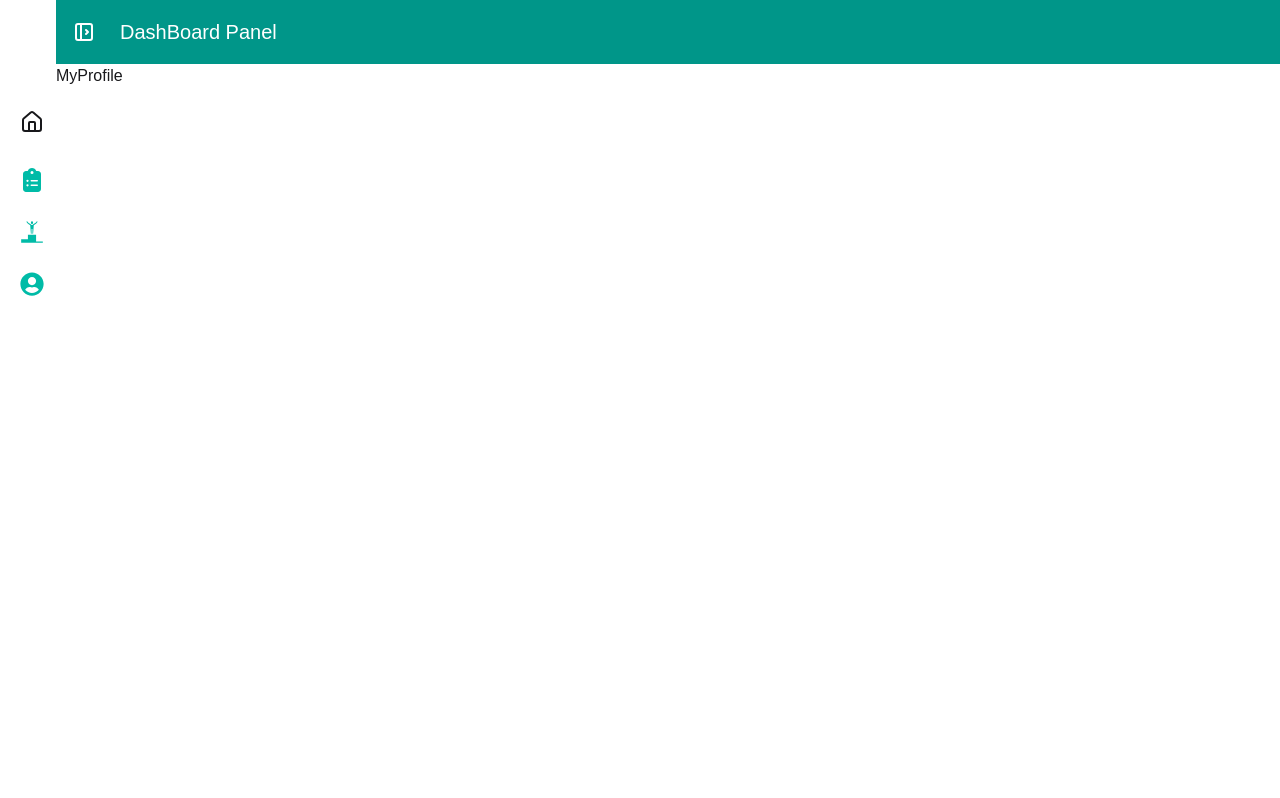
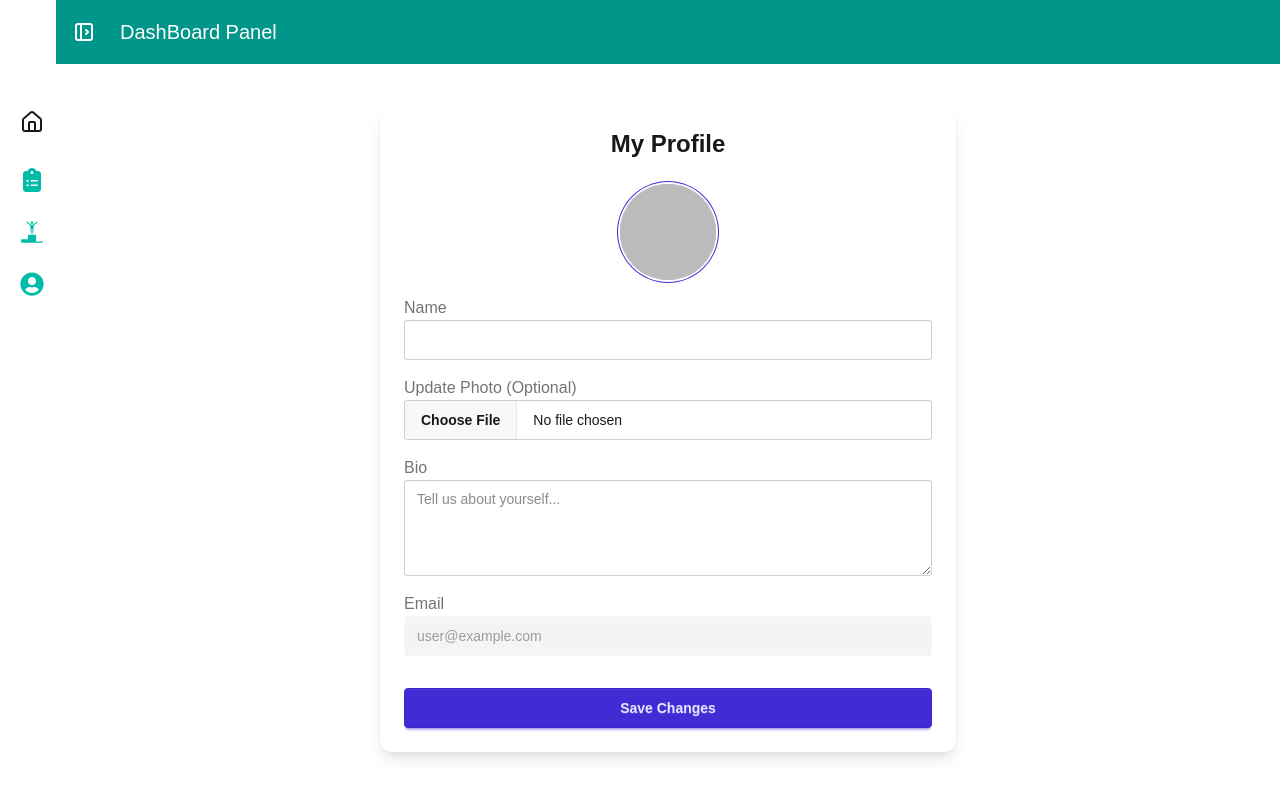
Before and after one commit to mehedihasanshohan/contestverse, a React (Vite) app: page /dashboard/my-profile in a window 1280 px wide. Built offline with nearby package versions, Linux system fonts and the light colour scheme; no server answers; sample sign-in values are in the browser's storage.

Commit message:
updadte user profile data

```diff
--- a/src/pages/Auth/Register.jsx
+++ b/src/pages/Auth/Register.jsx
@@ -39,7 +39,8 @@ const Register = () => {
         const userInfo = {
           email: data.email,
           displayName: data.name,
-          photoURL: photoURL
+          photoURL: photoURL,
+          bio: ''
         }
         axiosSecure.post('/users', userInfo)
           .then(res => {
--- a/src/pages/contests/DetailsContest.jsx
+++ b/src/pages/contests/DetailsContest.jsx
@@ -3,11 +3,13 @@ import { useQuery } from "@tanstack/react-query";
 import useAxiosSecure from "../../hooks/useAxiosSecure";
 import useAuth from "../../hooks/useAuth";
 import { useEffect, useState } from "react";
+import useRole from './../../hooks/useRole';
 
 const DetailsContest = () => {
   const { id } = useParams();
   const axiosSecure = useAxiosSecure();
   const { user } = useAuth();
+  const { role } = useRole();
   const [isEnded, setIsEnded] = useState(false);
 
   const [countdown, setCountdown] = useState("");
@@ -140,7 +142,7 @@ const DetailsContest = () => {
           <button className="btn btn-disabled w-full">Contest Ended</button>
         )}
 
-        {user && !isEnded  && (
+        {user && !isEnded && role !== 'creator'  && (
           <button onClick={handlePayment} className="btn btn-primary w-full">
             Register & Pay
           </button>
--- a/src/pages/dashboard/Normal-User/MyProfile.jsx
+++ b/src/pages/dashboard/Normal-User/MyProfile.jsx
@@ -1,9 +1,146 @@
-import React from 'react'
+import { useForm } from "react-hook-form";
+import { useQuery } from "@tanstack/react-query";
+import Swal from "sweetalert2";
+import { useEffect } from "react";
+import axios from "axios";
+import useAxiosSecure from "../../../hooks/useAxiosSecure";
+import useAuth from "../../../hooks/useAuth";
 
 const MyProfile = () => {
+  const axiosSecure = useAxiosSecure();
+  const { user, updateUserProfile } = useAuth();
+
+  // ImgBB API Key (from env)
+  const image_hosting_key = import.meta.env.VITE_image_host;
+  const image_hosting_api = `https://api.imgbb.com/1/upload?key=${image_hosting_key}`;
+
+  const { register, handleSubmit, reset, watch } = useForm();
+
+  // 1. Fetch current user data from DB
+  const { data: profile = {}, refetch } = useQuery({
+    queryKey: ["myProfile", user?.email],
+    enabled: !!user?.email,
+    queryFn: async () => {
+      const res = await axiosSecure.get("/users/profile");
+      return res.data;
+    },
+  });
+
+  // 2. Set default values when data is loaded
+  useEffect(() => {
+    if (profile?._id) {
+      reset({
+        name: profile?.displayName || user?.displayName || "",
+        bio: profile?.bio || "",
+      });
+    }
+  }, [profile, reset, user]);
+
+  const onSubmit = async (data) => {
+    try {
+      let newPhotoURL = profile?.photoURL || user?.photoURL;
+
+      // 3. Check if user selected a NEW image file
+      if (data.image && data.image[0]) {
+        const formData = new FormData();
+        formData.append("image", data.image[0]);
+
+        const res = await axios.post(image_hosting_api, formData);
+        if (res.data.success) {
+          newPhotoURL = res.data.data.url;
+        }
+      }
+
+
+      const updateData = {
+        displayName: data.name,
+        photoURL: newPhotoURL,
+        bio: data.bio,
+      };
+
+      // 5. Update in MongoDB
+      const res = await axiosSecure.patch("/users/profile", updateData);
+
+      if (res.data.modifiedCount > 0) {
+        await updateUserProfile({
+            displayName: data.name,
+            photoURL: newPhotoURL
+        });
+
+        refetch();
+        Swal.fire("Updated!", "Profile updated successfully", "success");
+      } else {
+        Swal.fire("Info", "No changes made", "info");
+      }
+    } catch (error) {
+      console.error(error);
+      Swal.fire("Error", "Failed to update profile", "error");
+    }
+  };
+
   return (
-    <div>MyProfile</div>
-  )
-}
+    <div className="max-w-xl mx-auto bg-base-100 shadow-lg p-6 rounded-xl mt-10">
+      <h2 className="text-2xl font-bold mb-6 text-center">My Profile</h2>
 
-export default MyProfile
+      {/* Show Current Image */}
+      <div className="flex justify-center mb-4">
+        <div className="avatar">
+          <div className="w-24 rounded-full ring ring-primary ring-offset-base-100 ring-offset-2">
+            <img src={profile?.photoURL || user?.photoURL} alt="Profile" />
+          </div>
+        </div>
+      </div>
+
+      <form onSubmit={handleSubmit(onSubmit)} className="space-y-4">
+        {/* Name Input */}
+        <div className="form-control">
+          <label className="label">
+            <span className="label-text">Name</span>
+          </label>
+          <input
+            type="text"
+            {...register("name", { required: true })}
+            className="input input-bordered w-full"
+          />
+        </div>
+
+        {/* Image Input (File) */}
+        <div className="form-control">
+          <label className="label">
+            <span className="label-text">Update Photo (Optional)</span>
+          </label>
+          <input
+            type="file"
+            {...register("image")}
+            className="file-input file-input-bordered w-full"
+            accept="image/*"
+          />
+        </div>
+
+        {/* Bio Input */}
+        <div className="form-control">
+          <label className="label">
+            <span className="label-text">Bio</span>
+          </label>
+          <textarea
+            {...register("bio")}
+            className="textarea textarea-bordered w-full h-24"
+            placeholder="Tell us about yourself..."
+          ></textarea>
+        </div>
+
+        {/* Read-only Email */}
+        <div className="form-control">
+            <label className="label"><span className="label-text">Email</span></label>
+            <input type="text" value={user?.email} disabled className="input input-bordered w-full bg-gray-100" />
+        </div>
+
+        <button type="submit" className="btn btn-primary w-full mt-4">
+          Save Changes
+        </button>
+      </form>
+    </div>
+  );
+};
+
+export default MyProfile;
--- a/src/routes/routes.jsx
+++ b/src/routes/routes.jsx
@@ -172,6 +172,10 @@ export const router = createBrowserRouter([
         path: "submissions/:contestId",
         element: <SubmittedTasks></SubmittedTasks>
       },
+      {
+        path: 'my-profile',
+        element: <MyProfile></MyProfile>
+      }
     ],
   },
   {
```
